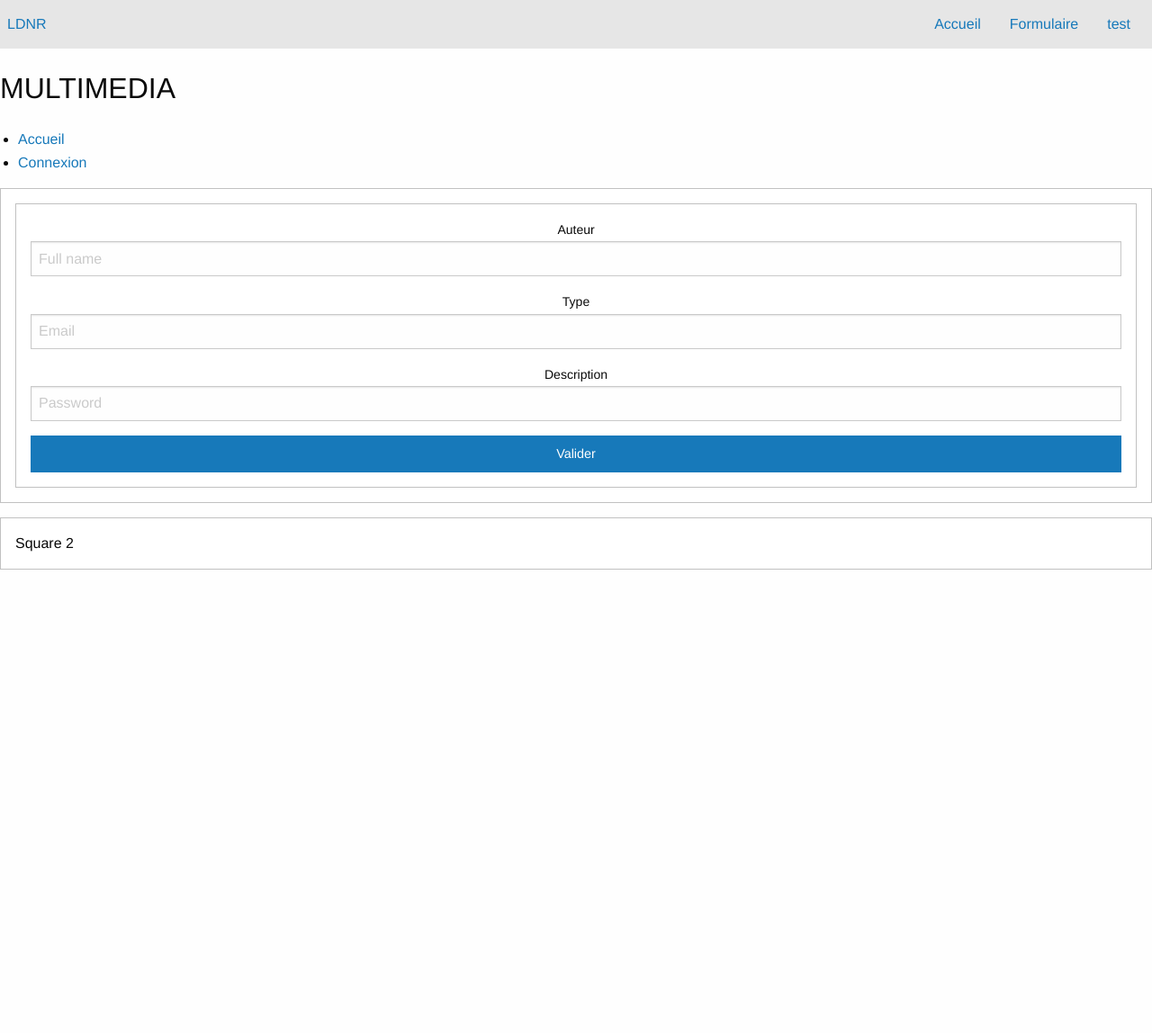
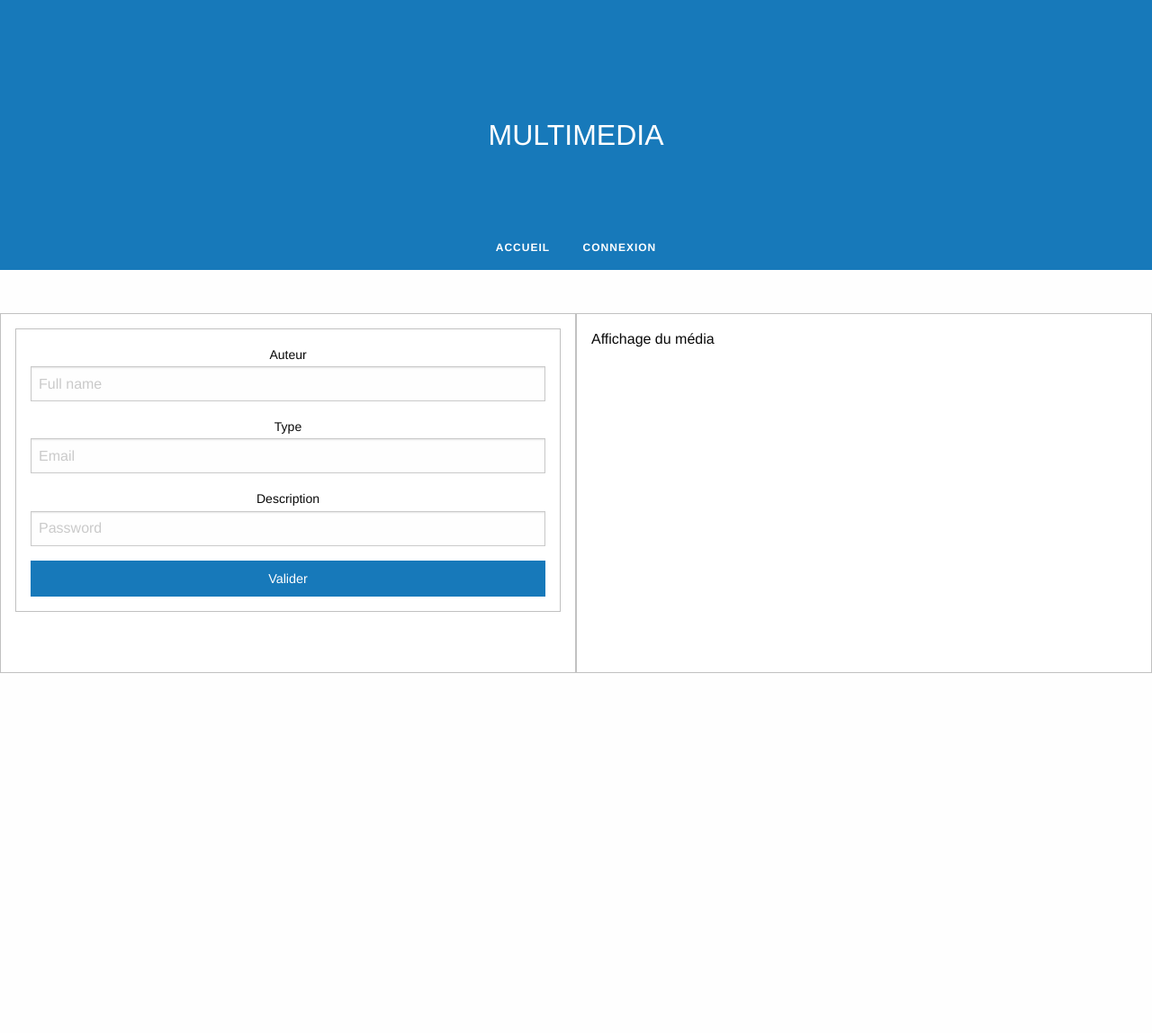
Before and after one commit to gnondpom09/tp_poo, a PHP site: page / in a window 1280 px wide. Shown: the whole page at 90% size. Before the commit the page ends 633 px from the top, so only its background shows below. Run offline with PHP 8.4, Linux system fonts and the light colour scheme; some libraries are stand-ins or nearby versions.

Commit message:
style page connexion et page accueil

```diff
--- a/css/style.css
+++ b/css/style.css
@@ -0,0 +1,91 @@
+/*header + nav*/
+.subnav-hero-section {
+  text-align: center;
+  background: #1779ba;
+  background-size: cover;
+  position: relative;
+  overflow: visible;
+  display: flex;
+  align-items: center;
+  justify-content: center;
+  height: 300px;
+  margin-bottom: 48px;
+}
+.subnav-hero-section .subnav-hero-headline {
+  color: #ffffff;
+}
+
+.subnav-hero-subnav {
+  float: none;
+  position: absolute;
+  text-align: center;
+  margin: 0 auto;
+  bottom: 0;
+  width: 100%;
+}
+.subnav-hero-subnav li {
+  float: none;
+  display: inline-block;
+}
+.subnav-hero-subnav li a {
+  padding: 0.9rem 1rem;
+  font-size: 0.75rem;
+  color: #ffffff;
+  text-transform: uppercase;
+  display: block;
+  font-weight: bold;
+  letter-spacing: 1px;
+  transition: all 0.35s ease-in-out;
+}
+.subnav-hero-subnav li a.is-active {
+  background: rgba(255, 255, 255, 0.15);
+}
+.subnav-hero-subnav li a:hover {
+  background: rgba(255, 255, 255, 0.15);
+}
+
+/*accueil*/
+.container {
+  display: grid;
+  grid-template-rows: repeat(2, 1fr);
+  grid-template-columns: repeat(4, 1fr);
+  width: 100vw;
+  height: 100vh;
+}
+@media screen and (max-width: 60em) {
+  .container {
+    grid-template-rows: repeat(4, 1fr);
+  }
+}
+
+.grid-1 {
+  grid-column-start: 1;
+  grid-column-end: 3;
+  grid-row: 1;
+}
+@media screen and (max-width: 60em) {
+  .grid-1 {
+    grid-column-start: 1;
+    grid-column-end: 5;
+    grid-row: 1;
+  }
+}
+
+.grid-2 {
+  grid-column-start: 3;
+  grid-column-end: 5;
+  grid-row: 1;
+}
+@media screen and (max-width: 60em) {
+  .grid-2 {
+    grid-column-start: 1;
+    grid-column-end: 5;
+    grid-row: 2;
+  }
+}
+
+.callout {
+  margin: 0;
+}
+
+/*# sourceMappingURL=style.css.map */
--- a/header.php
+++ b/header.php
@@ -1,38 +1,3 @@
-<!DOCTYPE html>
-<html lang="en">
-<head>
-    <meta charset="UTF-8">
-    <meta name="viewport" content="width=device-width, initial-scale=1.0">
-    <meta http-equiv="X-UA-Compatible" content="ie=edge">
-    <title>Document</title>
-    <!-- Styles -->
-    <link rel="stylesheet" href="https://cdn.jsdelivr.net/npm/foundation-sites@6.5.1/dist/css/foundation.min.css" integrity="sha256-1mcRjtAxlSjp6XJBgrBeeCORfBp/ppyX4tsvpQVCcpA= sha384-b5S5X654rX3Wo6z5/hnQ4GBmKuIJKMPwrJXn52ypjztlnDK2w9+9hSMBz/asy9Gw sha512-M1VveR2JGzpgWHb0elGqPTltHK3xbvu3Brgjfg4cg5ZNtyyApxw/45yHYsZ/rCVbfoO5MSZxB241wWq642jLtA==" crossorigin="anonymous">
-    <link rel="stylesheet" href="css/normalize.css">
-    <link rel="stylesheet" href="https://use.fontawesome.com/releases/v5.7.0/css/all.css" integrity="sha384-lZN37f5QGtY3VHgisS14W3ExzMWZxybE1SJSEsQp9S+oqd12jhcu+A56Ebc1zFSJ" crossorigin="anonymous">
-    <link rel="stylesheet" href="css/style.css">
-</head>
-<body>
-    <div class="wrapper">
-
-        <header class="site-header">
-            <div class="top-bar" id="menu-primary">
-                <a href="<?= $this->getUrl('index') ?>" class="logo">LDNR</a>
-                <div class="top-bar-right">
-                    <ul class="dropdown menu">
-                        <li>
-                            <a href="<?= $this->getUrl('index') ?>">Accueil</a>
-                        </li>
-                        <li>
-                            <a href="<?= $this->getUrl('insert') ?>">Formulaire</a>
-                        </li>
-                        <li>
-                            <a href="<?= $this->getUrl('test') ?>">test</a>
-                        </li>
-                    </ul>
-                </div>
-            </div>
-        </header>
-
 <!DOCTYPE html>
 <html lang="en">
 <head>
@@ -52,7 +17,7 @@
         <header class="subnav-hero-section site-header">
             <h1 class="subnav-hero-headline">MULTIMEDIA</h1>
             <ul class="subnav-hero-subnav">
-                <li><a href="#">Accueil</a></li>
-                <li><a target="_blank" href="<?= $this->getUrl('connexion') ?>">Connexion</a></li>
+                <li><a href="<?= $this->getUrl('index') ?>">Accueil</a></li>
+                <li><a href="<?= $this->getUrl('connexion') ?>">Connexion</a></li>
             </ul>
         </header>
--- a/scss/style.scss
+++ b/scss/style.scss
@@ -0,0 +1,106 @@
+/*header + nav*/
+
+$primary-color:#1779ba;
+$white:#ffffff;
+
+$subnav-hero-bg: $primary-color;
+$subnav-hero-link-padding: 0.9rem 1rem;
+$subnav-hero-font-size: 0.75rem;
+$subnav-hero-link-opacity: 0.15;
+$subnav-hero-height: 300px;
+$subnav-hero-transition: all 0.35s ease-in-out;
+
+.subnav-hero-section {
+  text-align: center;
+  background: $subnav-hero-bg;
+  background-size: cover;
+  position: relative;
+  overflow: visible;
+  display: flex;
+  align-items: center;
+  justify-content: center;
+  height: $subnav-hero-height;
+  margin-bottom: 48px;
+
+  .subnav-hero-headline {
+    color: $white;
+  }
+}
+
+.subnav-hero-subnav {
+  float: none;
+  position: absolute;
+  text-align: center;
+  margin: 0 auto;
+  bottom: 0;
+  width: 100%;
+
+  li {
+    float: none;
+    display: inline-block;
+
+    a {
+      padding: $subnav-hero-link-padding;
+      font-size: $subnav-hero-font-size;
+      color: $white;
+      text-transform: uppercase;
+      display: block;
+      font-weight: bold;
+      letter-spacing: 1px;
+      transition: $subnav-hero-transition;
+
+      &.is-active {
+        background: rgba($white, $subnav-hero-link-opacity);
+      }
+
+      &:hover {
+        background: rgba($white, $subnav-hero-link-opacity);
+      }
+    }
+  }
+}
+
+/*accueil*/
+.container {
+    display: grid;
+    grid-template-rows: repeat(2, 1fr);
+    grid-template-columns: repeat(4, 1fr);
+    width: 100vw;
+    height: 100vh;
+    @media screen and (max-width: 60em) {
+      grid-template-rows: repeat(4, 1fr);
+    }
+  }
+
+  // .grid-1,
+  // .grid-2,
+  // .grid-3,
+  // .grid-4 {
+  //   grid-template-rows: repeat(6, 1fr);
+  //   grid-template-columns: repeat(6, 1fr);
+  // }
+  .grid-1 {
+    grid-column-start: 1;
+    grid-column-end: 3;
+    grid-row: 1;
+    @media screen and (max-width: 60em) {
+      grid-column-start: 1;
+      grid-column-end: 5;
+      grid-row: 1;
+    }
+  }
+
+  .grid-2 {
+    grid-column-start: 3;
+    grid-column-end: 5;
+    grid-row: 1;
+    @media screen and (max-width: 60em) {
+      grid-column-start: 1;
+      grid-column-end: 5;
+      grid-row: 2;
+    }
+  }
+
+  .callout {
+    margin: 0;
+  }
--- a/views/connexion.php
+++ b/views/connexion.php
@@ -1,7 +1,6 @@
 <!-- formulaire de login -->
 
-<div class="container">
-    <div class="grid-1 callout ">
+
         <form class="callout text-center">
          <div class="floated-label-wrapper">
              <label for="full-name">Login</label>
@@ -13,5 +12,3 @@
          </div>
             <input class="button expanded" type="submit" value="Valider">
         </form>
-    </div>
-</div>
--- a/views/index.php
+++ b/views/index.php
@@ -1,6 +1,6 @@
 
 <div class="container">
-    <div class="grid-1 callout ">
+    <div class="grid-1 callout colums-small-6">
         <form class="callout text-center">
             <div class="floated-label-wrapper">
                 <label for="full-name">Auteur</label>
@@ -18,8 +18,8 @@
         </form>
     </div>
 
-    <div class="grid-2 callout">
-    Square 2
+    <div class="grid-2 callout colums-small-6">
+    Affichage du média
     </div>
 
 </div>
```
Also changed, not shown: 1 other file.
